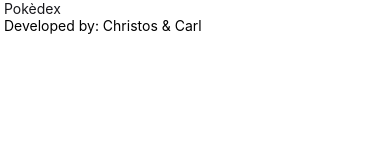
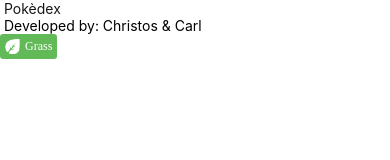
Before and after one commit to christoseteoglou/pokedex, a React Native app: screen / in a window 390 px wide. Shown: the top 160 px of the page. Built offline with nearby package versions, Linux system fonts and the light colour scheme; a web font is replaced by a local one.

Commit message:
test commit to branch after merge to main

```diff
--- a/App.js
+++ b/App.js
@@ -7,6 +7,7 @@
 import * as SplashScreen from "expo-splash-screen";
 import * as Font from "expo-font";
 import { SafeAreaView } from "react-native";
+import Badges from "./src/components/Badges.jsx";
 
 const customFonts = {
     "SFProDisplay-Bold": require("./assets/fonts/SFProDisplay-Bold.otf"),
@@ -47,6 +48,7 @@
                 <Text style={{ color: textColor.black }}> Pokèdex </Text>
                 <Text> Developed by: Christos & Carl </Text>
                 <StatusBar hidden={true} />
+                <Badges />
             </View>
         </SafeAreaView>
     );
```
